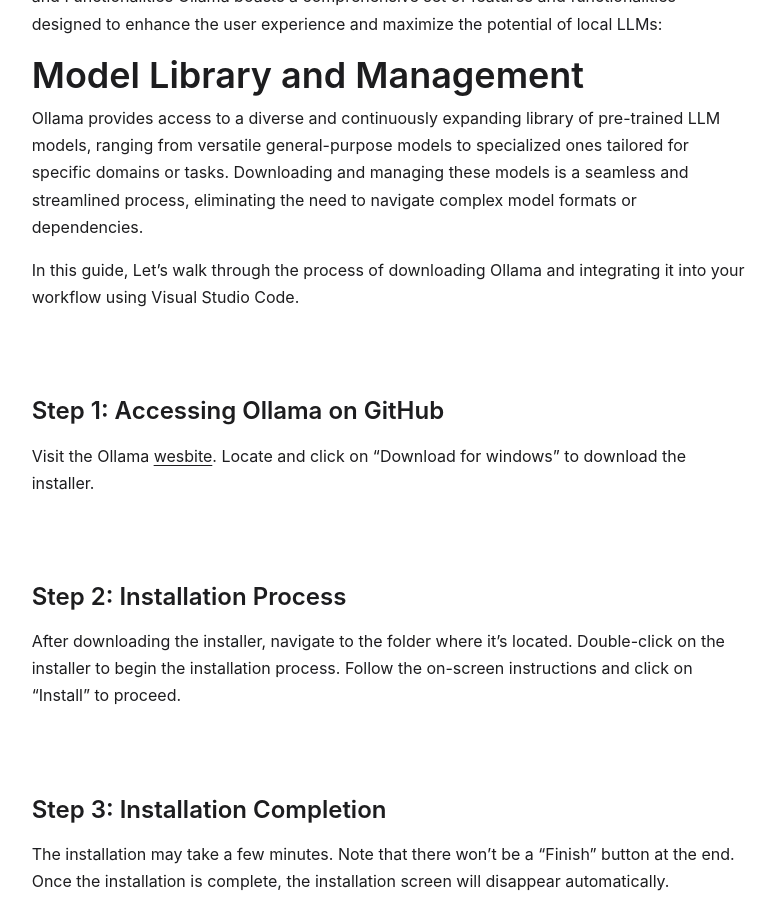
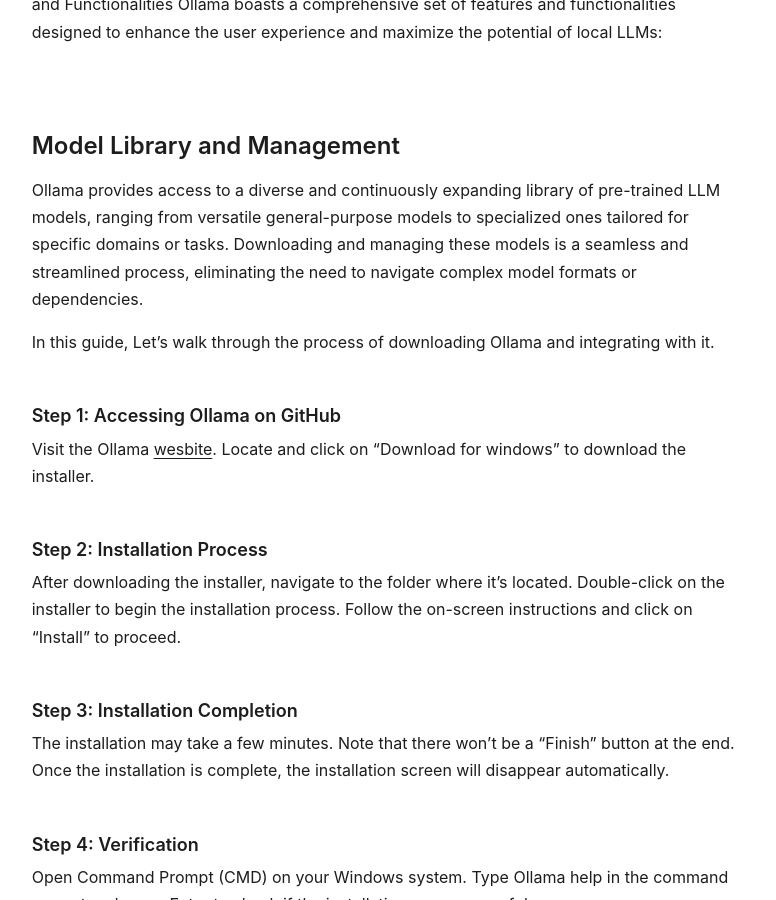
Before and after one commit to sreedeepEK/sreedeepek.github.io, a Jekyll site: the page built from _posts/2024-05-31-Ollama.md, in a window 1280 px wide and 900 px high, scrolled down 1068 px. Shown: the whole window, without its empty margins (251-1027 px from the left). Built offline with Jekyll 4.4.1, drawn with Linux system fonts in a browser that asks for light colours; some of the changed text lies outside the part shown.

Commit message:
Update 2024-05-31-Ollama.md

```diff
--- a/_posts/2024-05-31-Ollama.md
+++ b/_posts/2024-05-31-Ollama.md
@@ -1,53 +1,54 @@
 ---
 layout: post
 title: "Ollama guide."
-description: "Getting Started with Ollama: A Guide to Downloading and Running on VSCode."
+description: "Getting Started with Ollama: A Guide to Downloading and Running on terminal."
 tag: [tutorial]
 category: articles
 usemathjax: true
 ---
 
-## Introduction
+### Introduction
 
 Ollama is an open-source project that serves as a powerful and user-friendly platform for running LLMs on your local machine. It acts as a bridge between the complexities of LLM technology and the desire for an accessible and customizable AI experience.
 Key Features and Functionalities
 Ollama boasts a comprehensive set of features and functionalities designed to enhance the user experience and maximize the potential of local LLMs:
 
-## Model Library and Management
+### Model Library and Management
+
 Ollama provides access to a diverse and continuously expanding library of pre-trained LLM models, ranging from versatile general-purpose models to specialized ones tailored for specific domains or tasks. Downloading and managing these models is a seamless and streamlined process, eliminating the need to navigate complex model formats or dependencies.
 
 
-In this guide, Let's walk through the process of downloading Ollama and integrating it into your workflow using Visual Studio Code.
+In this guide, Let's walk through the process of downloading Ollama and integrating with it.
 
-### Step 1: Accessing Ollama on GitHub
+#### Step 1: Accessing Ollama on GitHub
 
 Visit the Ollama [wesbite](https://ollama.com/download/windows).
 Locate and click on "Download for windows" to download the installer.
 
-### Step 2: Installation Process
+#### Step 2: Installation Process
 
 After downloading the installer, navigate to the folder where it's located.
 Double-click on the installer to begin the installation process.
 Follow the on-screen instructions and click on "Install" to proceed.
 
-### Step 3: Installation Completion
+#### Step 3: Installation Completion
 
 The installation may take a few minutes.
 Note that there won't be a "Finish" button at the end.
 Once the installation is complete, the installation screen will disappear automatically.
 
-### Step 4: Verification
+#### Step 4: Verification
 
 Open Command Prompt (CMD) on your Windows system.
 Type Ollama help in the command prompt and press Enter to check if the installation was successful.
 
-### Step 5: Checking Ollama Status
+#### Step 5: Checking Ollama Status
 
 Open your preferred web browser.
 Type localhost:11434 in the address bar and press Enter.
 This will check if Ollama is up and running.
 
-### Step 6: Running Ollama in terminal.
+#### Step 6: Running Ollama in terminal.
 
 With Ollama successfully installed and running, you can now interact with it.
 In the command prompt, type ollama pull phi or ollama pull llama2 to download the desired models and start asking questions in the terminal.
```
